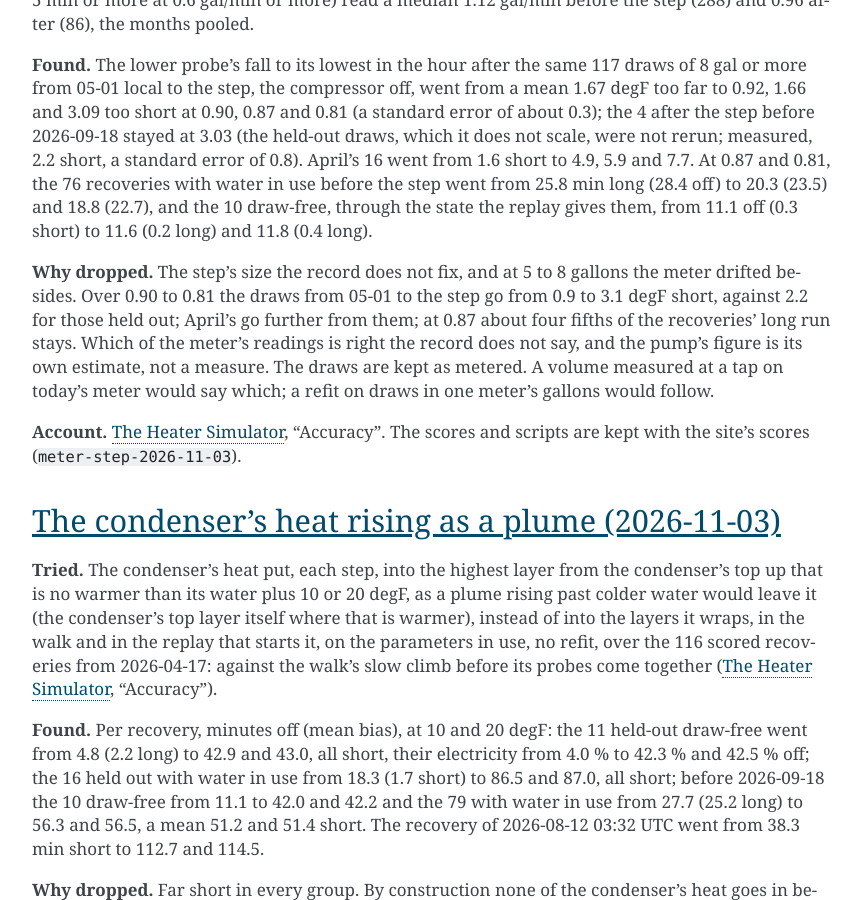
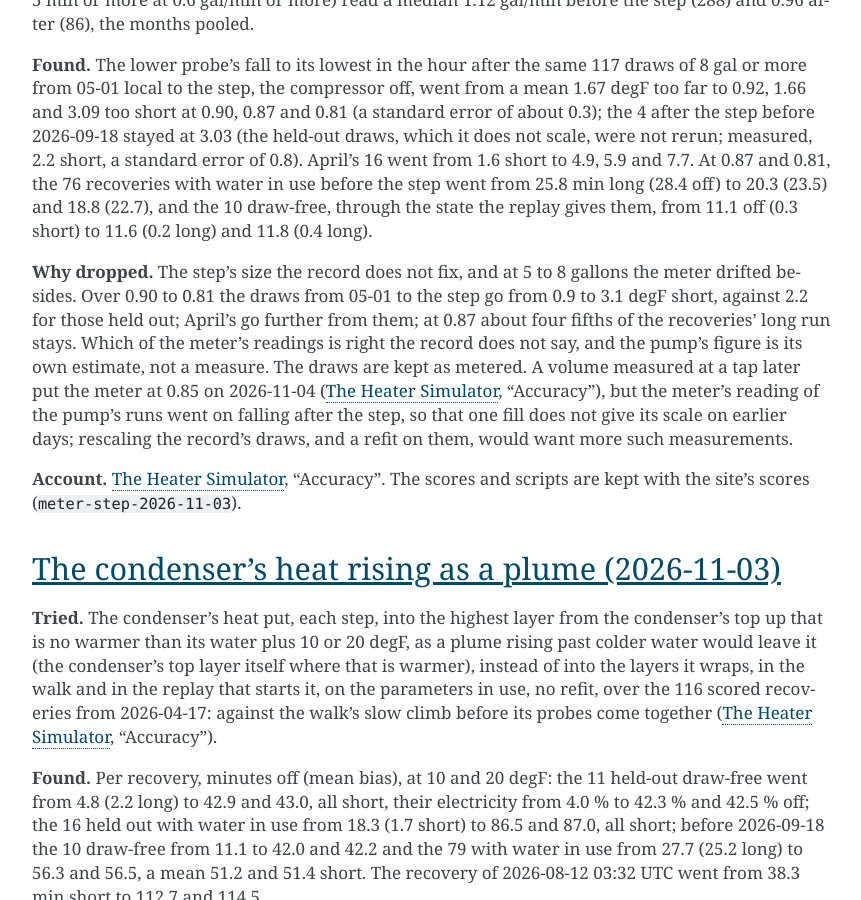
Before and after one commit to eman/nwp500-python, a Sphinx documentation site: the page built from docs/explanation/simulator-tried.rst, in a window 1280 px wide and 900 px high, scrolled down 2968 px. Shown: the whole window, without its empty margins (338-1199 px from the left). Built offline with Sphinx 7.4.7, drawn with Linux system fonts in a browser that asks for light colours.

Commit message:
docs(sim): the meter-step entry points at the fill; one fill does not give earlier days' scale

```diff
--- a/docs/explanation/simulator-tried.rst
+++ b/docs/explanation/simulator-tried.rst
@@ -138,9 +138,11 @@ gallons the meter drifted besides. Over 0.90 to 0.81 the draws from
 held out; April's go further from them; at 0.87 about four fifths of the
 recoveries' long run stays. Which of the meter's readings is right the
 record does not say, and the pump's figure is its own estimate, not a
-measure. The draws are kept as metered. A volume measured at a tap on
-today's meter would say which; a refit on draws in one meter's gallons
-would follow.
+measure. The draws are kept as metered. A volume measured at a tap later
+put the meter at 0.85 on 2026-11-04 (:doc:`simulator`, "Accuracy"), but
+the meter's reading of the pump's runs went on falling after the step,
+so that one fill does not give its scale on earlier days; rescaling the
+record's draws, and a refit on them, would want more such measurements.
 
 **Account.** :doc:`simulator`, "Accuracy". The scores and scripts are
 kept with the site's scores (``meter-step-2026-11-03``).
```
